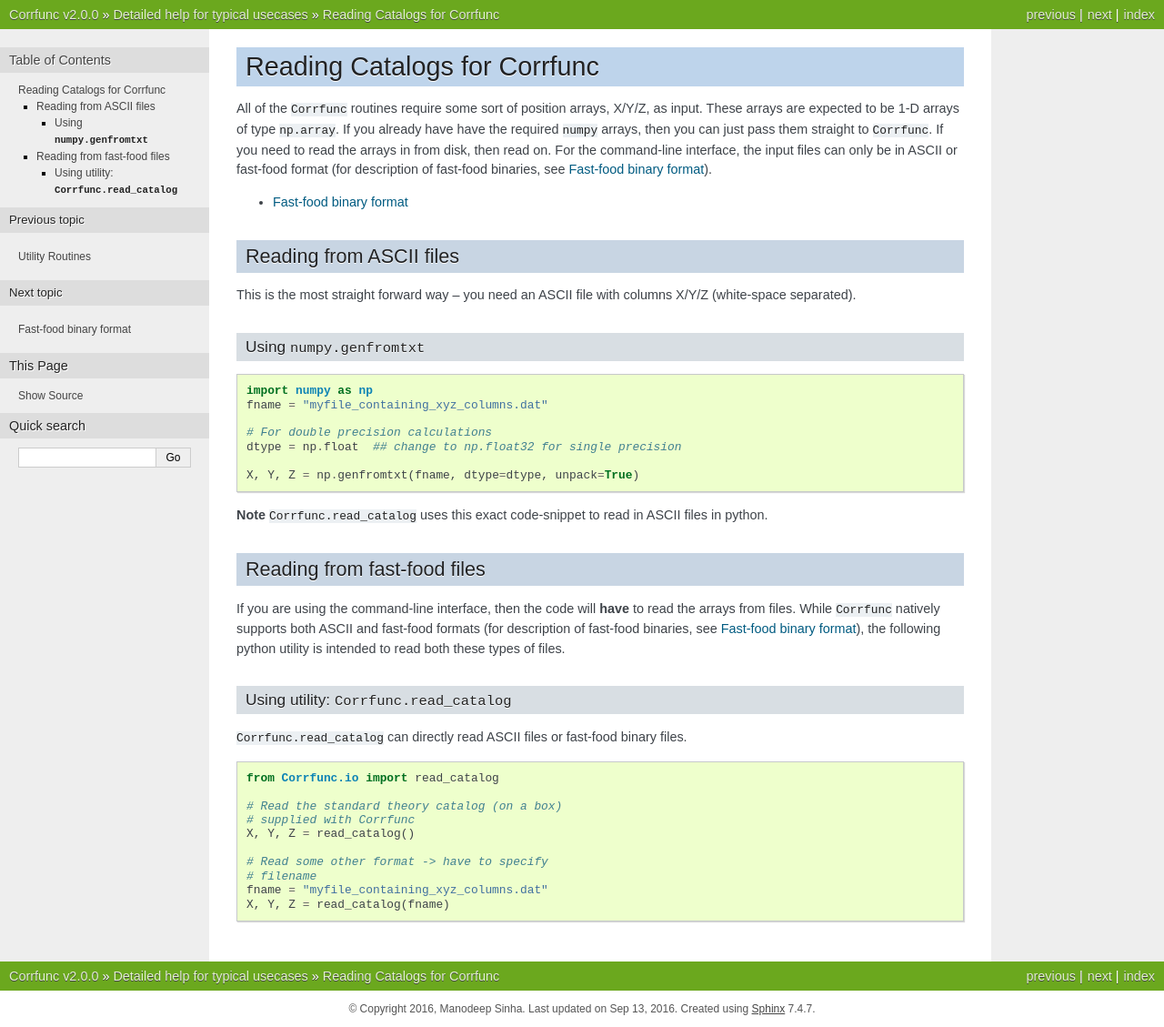
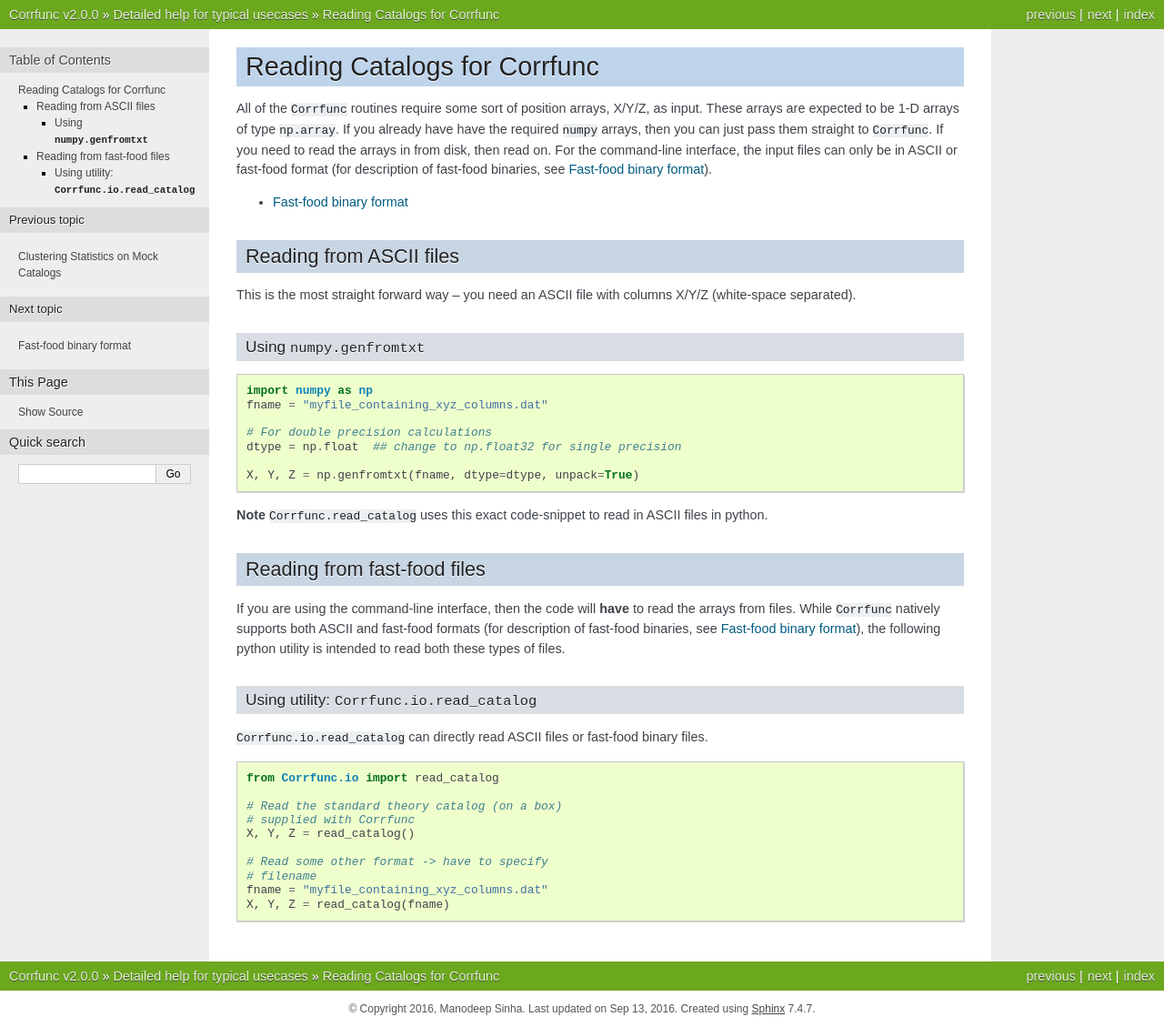
Before and after one commit to manodeep/Corrfunc, a Sphinx documentation site: the page built from docs/source/modules/read_catalog.rst, in a window 1280 px wide. Shown: the whole page at 91% size. Built offline with Sphinx 7.4.7, drawn with Linux system fonts in a browser that asks for light colours.

```diff
--- a/docs/source/modules/read_catalog.rst
+++ b/docs/source/modules/read_catalog.rst
@@ -54,10 +54,10 @@ ASCII and fast-food formats (for description of fast-food binaries, see
 read both these types of files.
 
 
-Using utility: ``Corrfunc.read_catalog``
-------------------------------------------
+Using utility: ``Corrfunc.io.read_catalog``
+--------------------------------------------
 
-``Corrfunc.read_catalog`` can directly read ASCII files or fast-food binary
+``Corrfunc.io.read_catalog`` can directly read ASCII files or fast-food binary
 files.
 
 .. code:: python
```
Also changed, not shown: docs/source/modules/index.rst (+0 -9 lines), docs/source/modules/utilities.rst (+0 -12 lines).
